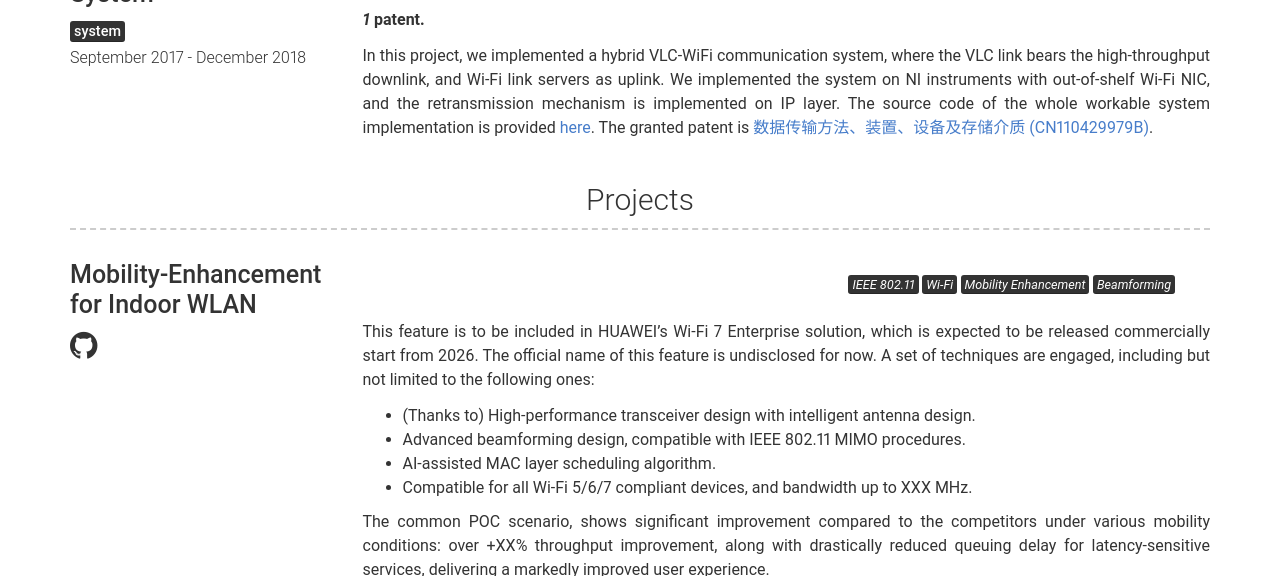
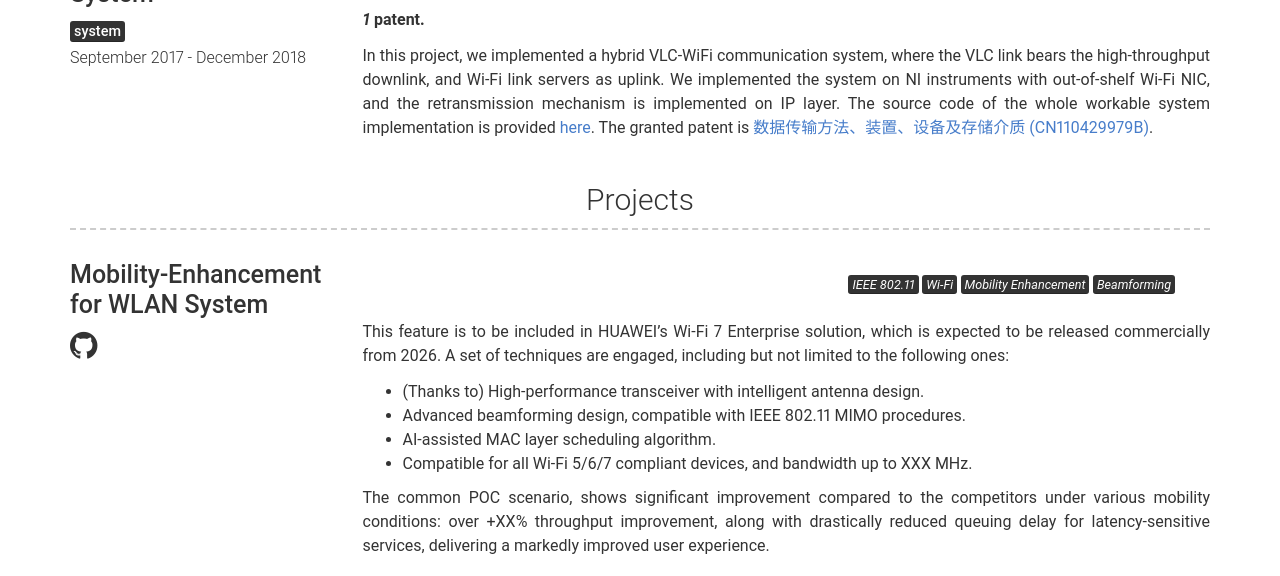
Before and after one commit to iamhyc/resume, a Jekyll site: the page built from index.md, in a window 1280 px wide and 900 px high, scrolled down 1895 px, cut to the strip 0-576 px from the top of the window. Built offline with Jekyll 4.4.1, drawn with Linux system fonts in a browser that asks for light colours; some web fonts are replaced; some of the changed text lies outside the part shown.

```diff
--- a/_data/projects.yml
+++ b/_data/projects.yml
@@ -1,5 +1,5 @@
 # Project template
-- name: Mobility-Enhancement for Indoor WLAN
+- name: Mobility-Enhancement for WLAN System
   link: <Undisclosed>
   quote: >
     <mark>IEEE 802.11</mark>
@@ -7,10 +7,10 @@
     <mark>Mobility Enhancement</mark>
     <mark>Beamforming</mark>
   description: | # this will include new lines to allow paragraphs
-    This feature is to be included in HUAWEI's Wi-Fi 7 Enterprise solution, which is expected to be released commercially start from 2026.
-    The official name of this feature is undisclosed for now. A set of techniques are engaged, including but not limited to the following ones:
+    This feature is to be included in HUAWEI's Wi-Fi 7 Enterprise solution, which is expected to be released commercially from 2026.
+    A set of techniques are engaged, including but not limited to the following ones:
 
-    - (Thanks to) High-performance transceiver design with intelligent antenna design.
+    - (Thanks to) High-performance transceiver with intelligent antenna design.
     - Advanced beamforming design, compatible with IEEE 802.11 MIMO procedures.
     - AI-assisted MAC layer scheduling algorithm.
     - Compatible for all Wi-Fi 5/6/7 compliant devices, and bandwidth up to XXX MHz.
```
Also changed, not shown: _data/experience.yml (+4 -3 lines).
